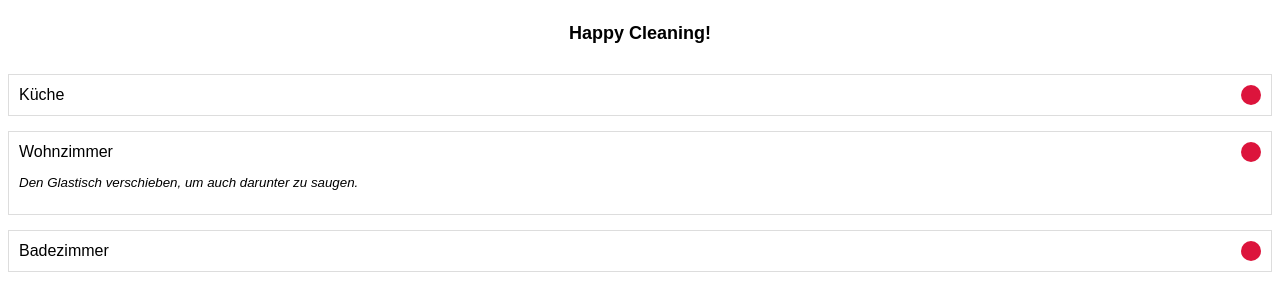
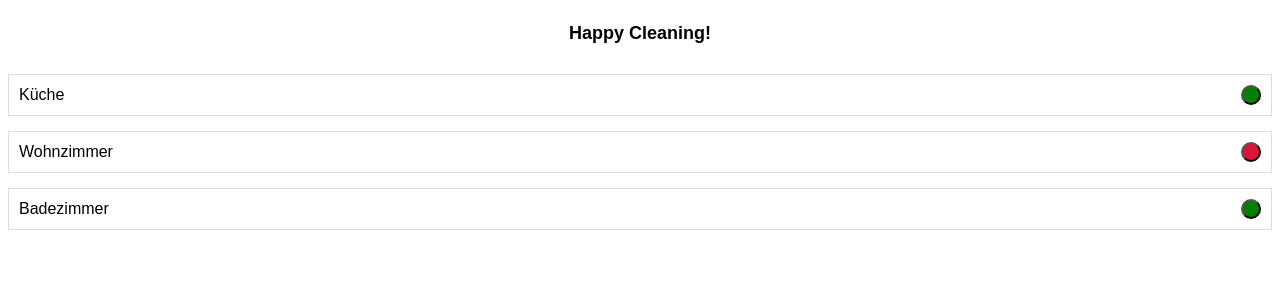
Before and after one commit to Quaquaro/happy-cleaning, a React (Create React App) app: page / in a window 1280 px wide. Shown: the top 300 px of the page. Built offline with nearby package versions, Linux system fonts and the light colour scheme.

Commit message:
Slicing around

```diff
--- a/src/App.js
+++ b/src/App.js
@@ -2,8 +2,10 @@ import './App.css';
 import Header from './Header.js';
 import Room from './Room.js';
 // import { Menu } from './Menu.js';
+import { useState } from 'react';
 
-const rooms = [
+function App() {
+  const [rooms, setRooms] = useState([
     {
       text: 'Küche',
       isClean: true,
@@ -22,21 +24,30 @@ const rooms = [
       description: 'Den kleinen Mülleimer mit in den Restmüll geben.',
       isDescriptionVisible: false,
     },
-];
-
-function App() {
+  ]);
   return (
     <main className="App">
       {/* {Menu()} */}
       <Header>Happy Cleaning!</Header>
-      {rooms.map(({ text, isClean, description, isDescriptionVisible }) => (
+      {rooms.map(
+        ({ text, isClean, description, isDescriptionVisible }, index) => (
           <Room
             text={text}
             isClean={isClean}
             description={description}
             isDescriptionVisible={isDescriptionVisible}
+            toggleStatus={event => {
+              event.stopPropagation();
+
+              setRooms([
+                ...rooms.slice(0, index),
+                { ...rooms[index], isClean: !isClean },
+                ...rooms.slice(index + 1),
+              ]);
+            }}
           />
-      ))}
+        )
+      )}
     </main>
   );
 }
--- a/src/Room.js
+++ b/src/Room.js
@@ -1,8 +1,9 @@
 import './Room.css';
 import { useState } from 'react';
 
-export default function Room({ text, description, isDescriptionVisible }) {
-  const [isClean, setIsClean] = useState(false);
+export default function Room({ text, description, isClean, toggleStatus }) {
+  // const [isClean, setIsClean] = useState(false);
+  const [isDescriptionVisible, setIsDescriptionVisible] = useState(false);
 
   const statusClassName = isClean
     ? 'Room__status Room__status-clean'
@@ -12,16 +13,14 @@ export default function Room({ text, description, isDescriptionVisible }) {
     <section onClick={handleClick} className="Room">
       <div class="Room__header">
         {text}
-        <div className={statusClassName}></div>
+        <button onClick={toggleStatus} className={statusClassName}></button>
       </div>
 
       {isDescriptionVisible && <p class="Room__description">{description}</p>}
     </section>
   );
 
-
-function handleClick() {
-  setIsClean(!isClean);
+  function handleClick() {
+    setIsDescriptionVisible(!isDescriptionVisible);
+  }
 }
-
-}
```
Lines whose indentation alone changed are shown as unchanged.
